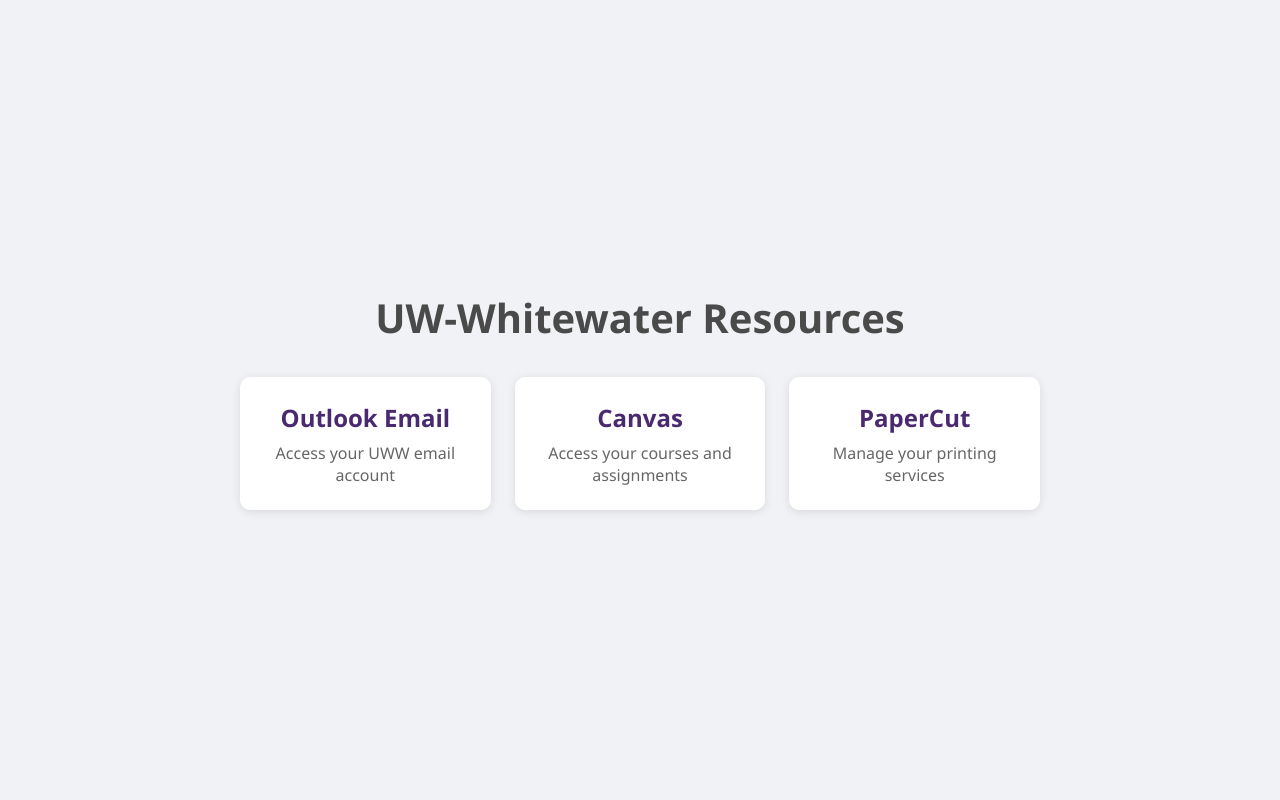
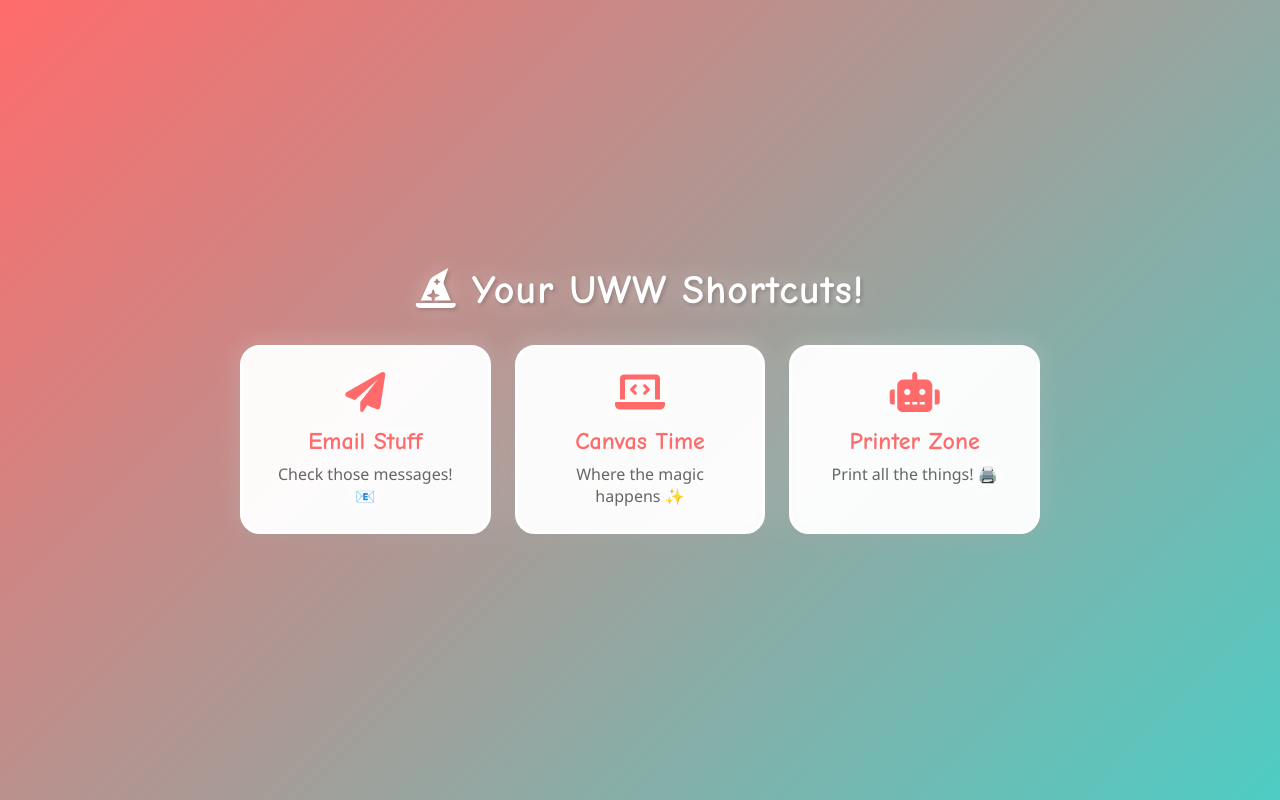
Before and after one commit to BraedenC2/UWWLinks, a plain HTML site: page index.html in a window 1280 px wide. Drawn offline with Linux system fonts and the light colour scheme.

Commit message:
Fun changes

```diff
--- a/index.html
+++ b/index.html
@@ -5,22 +5,26 @@
     <meta name="viewport" content="width=device-width, initial-scale=1.0">
     <title>UWW School Links</title>
     <link rel="stylesheet" href="styles.css">
+    <link rel="stylesheet" href="https://cdnjs.cloudflare.com/ajax/libs/font-awesome/6.0.0/css/all.min.css">
 </head>
 <body>
     <div class="container">
-        <h1>UW-Whitewater Resources</h1>
+        <h1><i class="fas fa-hat-wizard"></i> Your UWW Shortcuts!</h1>
         <div class="links-container">
             <a href="https://outlook.com/owa/uww.edu" class="link-card">
-                <h2>Outlook Email</h2>
-                <p>Access your UWW email account</p>
+                <i class="fas fa-paper-plane"></i>
+                <h2>Email Stuff</h2>
+                <p>Check those messages! 📧</p>
             </a>
             <a href="https://uwwtw.instructure.com/login/saml/14" class="link-card">
-                <h2>Canvas</h2>
-                <p>Access your courses and assignments</p>
+                <i class="fas fa-laptop-code"></i>
+                <h2>Canvas Time</h2>
+                <p>Where the magic happens ✨</p>
             </a>
             <a href="https://papercut.uww.edu/user" class="link-card">
-                <h2>PaperCut</h2>
-                <p>Manage your printing services</p>
+                <i class="fas fa-robot"></i>
+                <h2>Printer Zone</h2>
+                <p>Print all the things! 🖨️</p>
             </a>
         </div>
     </div>
--- a/styles.css
+++ b/styles.css
@@ -6,7 +6,7 @@
 }
 
 body {
-    background-color: #f0f2f5;
+    background: linear-gradient(135deg, #FF6B6B 0%, #4ECDC4 100%);
     min-height: 100vh;
     display: flex;
     align-items: center;
@@ -16,12 +16,18 @@
 .container {
     text-align: center;
     padding: 2rem;
+    animation: fadeIn 1s ease-out;
+    filter: drop-shadow(0 0 10px rgba(255, 255, 255, 0.3));
 }
 
 h1 {
-    color: #4a4a4a;
+    color: white;
     margin-bottom: 2rem;
     font-size: 2.5rem;
+    text-shadow: 2px 2px 4px rgba(0, 0, 0, 0.2);
+    animation: slideDown 0.8s ease-out;
+    font-family: 'Comic Sans MS', 'Chalkboard SE', cursive;
+    letter-spacing: 1px;
 }
 
 .links-container {
@@ -32,26 +38,74 @@
 }
 
 .link-card {
-    background: white;
+    background: rgba(255, 255, 255, 0.95);
     padding: 1.5rem;
-    border-radius: 10px;
+    border-radius: 20px;
     text-decoration: none;
-    box-shadow: 0 2px 10px rgba(0, 0, 0, 0.1);
-    transition: transform 0.2s, box-shadow 0.2s;
+    box-shadow: 0 4px 15px rgba(0, 0, 0, 0.1);
+    transition: all 0.3s ease;
+    position: relative;
+    overflow: hidden;
+    border: 3px solid white;
+}
+
+.link-card::before {
+    content: '';
+    position: absolute;
+    top: 0;
+    left: 0;
+    width: 100%;
+    height: 100%;
+    background: linear-gradient(135deg, rgba(110, 68, 255, 0.2), rgba(73, 41, 112, 0.2));
+    opacity: 0;
+    transition: opacity 0.3s ease;
 }
 
 .link-card:hover {
-    transform: translateY(-5px);
-    box-shadow: 0 5px 15px rgba(0, 0, 0, 0.2);
+    transform: translateY(-8px) rotate(2deg);
+    box-shadow: 0 8px 25px rgba(0, 0, 0, 0.2);
+}
+
+.link-card:nth-child(2):hover {
+    transform: translateY(-8px) rotate(-2deg);
+}
+
+.link-card:nth-child(3):hover {
+    transform: translateY(-8px) rotate(2deg);
+}
+
+.link-card:hover::before {
+    opacity: 1;
 }
 
 .link-card h2 {
-    color: #492970;
+    color: #FF6B6B;
     margin-bottom: 0.5rem;
+    position: relative;
+    transition: color 0.3s ease;
+    font-family: 'Comic Sans MS', 'Chalkboard SE', cursive;
+}
+
+.link-card:hover h2 {
+    color: #4ECDC4;
 }
 
 .link-card p {
     color: #666;
+    position: relative;
+}
+
+.link-card i {
+    font-size: 2.5em;
+    margin-bottom: 15px;
+    color: #FF6B6B;
+    transition: transform 0.3s ease;
+}
+
+.link-card:hover i {
+    transform: rotate(360deg) scale(1.2);
+    color: #4ECDC4;
+    animation: bounce 0.8s ease infinite;
 }
 
 @media (min-width: 768px) {
@@ -59,3 +113,39 @@
         grid-template-columns: repeat(3, 1fr);
     }
 }
+
+@keyframes fadeIn {
+    from { opacity: 0; }
+    to { opacity: 1; }
+}
+
+@keyframes slideDown {
+    from {
+        transform: translateY(-20px);
+        opacity: 0;
+    }
+    to {
+        transform: translateY(0);
+        opacity: 1;
+    }
+}
+
+.link-card:nth-child(1) { animation: slideIn 0.5s ease-out 0.2s both; }
+.link-card:nth-child(2) { animation: slideIn 0.5s ease-out 0.4s both; }
+.link-card:nth-child(3) { animation: slideIn 0.5s ease-out 0.6s both; }
+
+@keyframes slideIn {
+    from {
+        transform: translateX(-20px);
+        opacity: 0;
+    }
+    to {
+        transform: translateX(0);
+        opacity: 1;
+    }
+}
+
+@keyframes bounce {
+    0%, 100% { transform: translateY(0); }
+    50% { transform: translateY(-10px); }
+}
```
